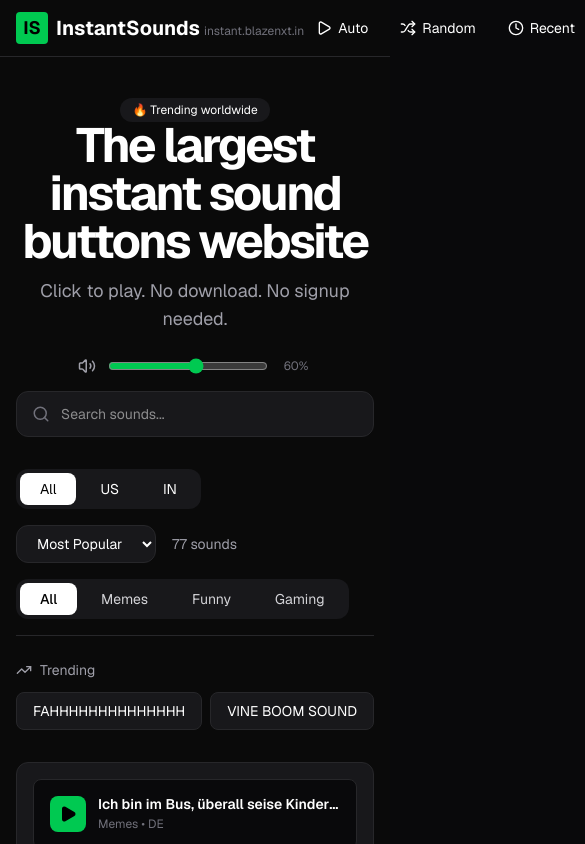
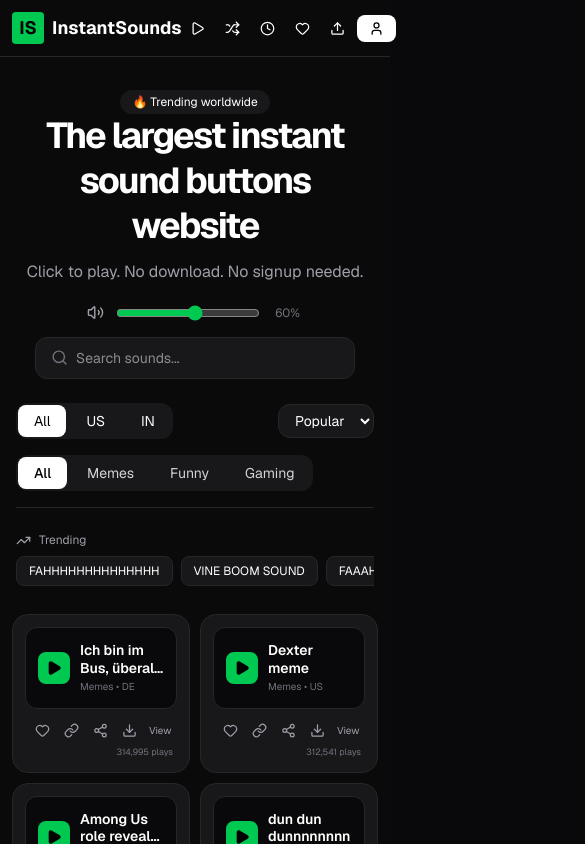
Before and after one commit to blazenxt/InstantSounds, a Next.js app: page / in a window 390 px wide. Shown: the top 844 px of the page, 585 px wide, since content can reach past the window. Built offline with nearby package versions, Linux system fonts and the light colour scheme.

Commit message:
Mobile UI Improvements: Better mobile grid, navbar, and touch experience

```diff
--- a/app/globals.css
+++ b/app/globals.css
@@ -9,53 +9,66 @@ body {
   font-family: var(--font-geist-sans);
 }
 
-/* MyInstants Classic Style */
-.sound-button {
-  transition: all 0.05s linear;
-  border: 1px solid #27272a;
-  background: #18181b;
-}
+/* Mobile-first responsive styles */
 
-.sound-button:hover {
-  background: #27272a;
-  border-color: #3f3f46;
-}
-
-.sound-button:active {
-  background: #3f3f46;
-  transform: scale(0.995);
-}
-
-.icon-btn {
-  transition: color 0.1s ease;
-}
-
-.icon-btn:hover {
-  color: #22c55e;
-}
-
-/* Classic Myinstants grid */
-.sound-grid {
-  display: grid;
-  grid-template-columns: repeat(auto-fill, minmax(260px, 1fr));
-  gap: 12px;
-}
-
-/* Navbar */
-.nav-link {
+/* Sound Card */
+.sound-card {
   transition: all 0.1s ease;
 }
 
-.nav-link:hover {
-  color: #22c55e;
+.sound-card:active {
+  transform: scale(0.985);
 }
 
-/* Search */
-.search-input {
-  transition: border-color 0.2s ease;
+/* Better mobile grid */
+.sound-grid {
+  display: grid;
+  grid-template-columns: repeat(auto-fill, minmax(150px, 1fr));
+  gap: 10px;
 }
 
-.search-input:focus {
-  border-color: #22c55e;
-  outline: none;
+/* Desktop grid */
+@media (min-width: 640px) {
+  .sound-grid {
+    grid-template-columns: repeat(auto-fill, minmax(200px, 1fr));
+    gap: 12px;
+  }
 }
+
+@media (min-width: 1024px) {
+  .sound-grid {
+    grid-template-columns: repeat(auto-fill, minmax(240px, 1fr));
+    gap: 14px;
+  }
+}
+
+/* Navbar mobile optimization */
+@media (max-width: 640px) {
+  .nav-button {
+    padding-left: 0.5rem;
+    padding-right: 0.5rem;
+    font-size: 0.75rem;
+  }
+
+  .nav-button span {
+    display: none;
+  }
+
+  .nav-button svg {
+    margin-right: 0;
+  }
+}
+
+/* Modal mobile friendly */
+@media (max-width: 640px) {
+  .modal {
+    margin: 1rem;
+    max-height: 90vh;
+  }
+}
+
+/* Touch friendly buttons */
+.touch-target {
+  min-height: 44px;
+  min-width: 44px;
+}
--- a/app/page.tsx
+++ b/app/page.tsx
@@ -66,7 +66,7 @@ export default function InstantSounds() {
     return () => window.removeEventListener('keydown', handleKeyDown);
   }, [sounds]);
 
-  // Filtered sounds (using useMemo)
+  // Filtered sounds
   const filteredSounds = useMemo(() => {
     return sounds
       .filter(sound => {
@@ -81,7 +81,7 @@ export default function InstantSounds() {
 
   const favoriteSounds = sounds.filter(s => favorites.includes(s.id));
 
-  // Auto-play logic (now filteredSounds is defined before this)
+  // Auto-play logic
   useEffect(() => {
     if (isAutoPlaying) {
       autoPlayIntervalRef.current = setInterval(() => {
@@ -101,7 +101,6 @@ export default function InstantSounds() {
     };
   }, [isAutoPlaying, filteredSounds]);
 
-  // Play sound + Increase play count
   const playSound = (sound: Sound) => {
     const audioContext = new (window.AudioContext || (window as any).webkitAudioContext)();
     const osc1 = audioContext.createOscillator();
@@ -134,7 +133,6 @@ export default function InstantSounds() {
       setPlayingId(null);
     }, duration);
 
-    // Increment play count
     setSounds(prevSounds =>
       prevSounds.map(s =>
         s.id === sound.id ? { ...s, plays: s.plays + 1 } : s
@@ -223,89 +221,103 @@ export default function InstantSounds() {
 
   return (
     <div className="min-h-screen bg-[#0a0a0a] text-white">
-      {/* Navbar */}
-      <nav className="border-b border-zinc-800 bg-[#0a0a0a]">
-        <div className="max-w-7xl mx-auto px-4 h-14 flex items-center justify-between">
-          <div className="flex items-center gap-3">
+      {/* Navbar - Mobile Optimized */}
+      <nav className="border-b border-zinc-800 bg-[#0a0a0a] sticky top-0 z-50">
+        <div className="max-w-7xl mx-auto px-3 h-14 flex items-center justify-between">
+          <div className="flex items-center gap-2">
             <div className="flex items-center gap-2">
               <div className="w-8 h-8 bg-green-500 rounded flex items-center justify-center">
                 <span className="font-bold text-black text-lg">IS</span>
               </div>
               <div>
-                <span className="font-bold text-xl">InstantSounds</span>
-                <span className="ml-1 text-xs text-zinc-500">instant.blazenxt.in</span>
+                <span className="font-bold text-lg">InstantSounds</span>
               </div>
             </div>
           </div>
 
-          <div className="flex items-center gap-2 text-sm">
-            <button onClick={toggleAutoPlay} className={`flex items-center gap-1.5 px-3 py-1.5 rounded-lg transition-colors ${isAutoPlaying ? 'bg-green-600 text-white' : 'hover:bg-zinc-900'}`} title="Auto Play">
-              {isAutoPlaying ? <Pause size={16} /> : <Play size={16} />} Auto
+          {/* Mobile-friendly navbar buttons */}
+          <div className="flex items-center gap-1 text-sm">
+            <button
+              onClick={toggleAutoPlay}
+              className={`flex items-center gap-1 px-2 py-1.5 rounded-lg transition-colors ${isAutoPlaying ? 'bg-green-600 text-white' : 'hover:bg-zinc-900'}`}
+            >
+              {isAutoPlaying ? <Pause size={15} /> : <Play size={15} />}
+              <span className="hidden sm:inline">Auto</span>
             </button>
-            <button onClick={playRandomSound} className="flex items-center gap-1.5 px-3 py-1.5 hover:bg-zinc-900 rounded-lg" title="Random (R)">
-              <Shuffle size={16} /> Random
+
+            <button onClick={playRandomSound} className="flex items-center gap-1 px-2 py-1.5 hover:bg-zinc-900 rounded-lg">
+              <Shuffle size={15} />
+              <span className="hidden sm:inline">Random</span>
             </button>
-            <button onClick={() => setShowRecentModal(true)} className="flex items-center gap-1.5 px-3 py-1.5 hover:bg-zinc-900 rounded-lg">
-              <Clock size={16} /> Recent
+
+            <button onClick={() => setShowRecentModal(true)} className="flex items-center gap-1 px-2 py-1.5 hover:bg-zinc-900 rounded-lg">
+              <Clock size={15} />
             </button>
-            <button onClick={() => setShowFavoritesModal(true)} className="flex items-center gap-1.5 px-3 py-1.5 hover:bg-zinc-900 rounded-lg">
-              <Heart size={16} /> Favorites
+
+            <button onClick={() => setShowFavoritesModal(true)} className="flex items-center gap-1 px-2 py-1.5 hover:bg-zinc-900 rounded-lg">
+              <Heart size={15} />
+              <span className="hidden sm:inline">Fav</span>
             </button>
-            <button onClick={() => setShowUploadModal(true)} className="flex items-center gap-1.5 px-3 py-1.5 hover:bg-zinc-900 rounded-lg">
-              <Upload size={16} /> Upload
+
+            <button onClick={() => setShowUploadModal(true)} className="flex items-center gap-1 px-2 py-1.5 hover:bg-zinc-900 rounded-lg">
+              <Upload size={15} />
             </button>
-            <button onClick={() => toast.info("Login coming soon")} className="flex items-center gap-1.5 px-4 py-1.5 bg-white text-black rounded-lg text-sm font-medium">
-              <User size={16} /> Login
+
+            <button onClick={() => toast.info("Login coming soon")} className="flex items-center gap-1 px-3 py-1.5 bg-white text-black rounded-lg text-sm font-medium">
+              <User size={15} />
             </button>
           </div>
         </div>
       </nav>
 
-      {/* Hero */}
-      <div className="max-w-3xl mx-auto px-4 pt-10 pb-8 text-center">
+      {/* Hero - Mobile friendly */}
+      <div className="max-w-3xl mx-auto px-4 pt-8 pb-6 text-center">
         <div className="inline px-3 py-1 text-xs bg-zinc-900 rounded-full mb-4">🔥 Trending worldwide</div>
 
-        <h1 className="text-5xl font-bold tracking-tighter mb-3">
-          The largest instant sound buttons website
+        <h1 className="text-4xl sm:text-5xl font-bold tracking-tighter mb-3 leading-tight">
+          The largest instant<br />sound buttons website
         </h1>
-        <p className="text-zinc-400 text-lg">Click to play. No download. No signup needed.</p>
+        <p className="text-zinc-400 text-base">Click to play. No download. No signup needed.</p>
 
-        <div className="mt-6 flex items-center justify-center gap-3 text-sm">
-          <Volume2 size={18} className="text-zinc-400" />
-          <input type="range" min="0.1" max="1" step="0.05" value={volume} onChange={(e) => setVolume(parseFloat(e.target.value))} className="w-40 accent-green-500" />
+        {/* Volume */}
+        <div className="mt-5 flex items-center justify-center gap-3 text-sm">
+          <Volume2 size={17} className="text-zinc-400" />
+          <input type="range" min="0.1" max="1" step="0.05" value={volume} onChange={(e) => setVolume(parseFloat(e.target.value))} className="w-36 accent-green-500" />
           <span className="text-xs text-zinc-500 w-8">{Math.round(volume * 100)}%</span>
         </div>
 
-        <div className="mt-4 max-w-md mx-auto relative">
-          <Search className="absolute left-4 top-3.5 text-zinc-500" size={18} />
-          <input type="text" value={searchTerm} onChange={(e) => setSearchTerm(e.target.value)} placeholder="Search sounds..." className="w-full bg-zinc-900 border border-zinc-800 pl-11 py-3 rounded-xl text-sm focus:outline-none focus:border-green-500" />
+        <div className="mt-4 max-w-xs mx-auto relative">
+          <Search className="absolute left-4 top-3 text-zinc-500" size={17} />
+          <input type="text" value={searchTerm} onChange={(e) => setSearchTerm(e.target.value)} placeholder="Search sounds..." className="w-full bg-zinc-900 border border-zinc-800 pl-10 py-2.5 rounded-xl text-sm focus:outline-none focus:border-green-500" />
         </div>
       </div>
 
-      {/* Filters */}
+      {/* Filters - Mobile friendly */}
       <div className="max-w-7xl mx-auto px-4">
         <div className="flex flex-col gap-4 border-b border-zinc-800 pb-4 mb-6">
-          <div className="flex flex-wrap items-center justify-between gap-4">
-            <div className="flex gap-1 bg-zinc-900 p-1 rounded-xl">
+          <div className="flex flex-wrap items-center justify-between gap-3">
+            {/* Country Tabs */}
+            <div className="flex gap-1 bg-zinc-900 p-0.5 rounded-xl overflow-x-auto">
               {(["All", "US", "IN"] as const).map(c => (
-                <button key={c} onClick={() => setActiveCountry(c)} className={`px-5 py-1.5 text-sm rounded-lg transition-all ${activeCountry === c ? 'bg-white text-black' : 'hover:bg-zinc-800'}`}>
+                <button key={c} onClick={() => setActiveCountry(c)} className={`px-4 py-1.5 text-sm rounded-lg transition-all whitespace-nowrap ${activeCountry === c ? 'bg-white text-black' : 'hover:bg-zinc-800'}`}>
                   {c === "All" ? "All" : c}
                 </button>
               ))}
             </div>
 
-            <div className="flex items-center gap-4">
-              <select value={sortBy} onChange={e => setSortBy(e.target.value as SortOption)} className="bg-zinc-900 border border-zinc-800 px-4 py-2 text-sm rounded-xl">
-                <option value="popular">Most Popular</option>
+            <div className="flex items-center gap-3">
+              <select value={sortBy} onChange={e => setSortBy(e.target.value as SortOption)} className="bg-zinc-900 border border-zinc-800 px-3 py-1.5 text-sm rounded-xl">
+                <option value="popular">Popular</option>
                 <option value="newest">Newest</option>
               </select>
-              <div className="text-sm text-zinc-400">{filteredSounds.length} sounds</div>
+              <div className="text-xs text-zinc-400 hidden sm:block">{filteredSounds.length} sounds</div>
             </div>
           </div>
 
-          <div className="flex gap-1 bg-zinc-900 p-1 rounded-xl w-fit">
+          {/* Category Tabs */}
+          <div className="flex gap-1 bg-zinc-900 p-0.5 rounded-xl overflow-x-auto w-fit">
             {(["All", "Memes", "Funny", "Gaming"] as const).map(cat => (
-              <button key={cat} onClick={() => setActiveCategory(cat)} className={`px-5 py-1.5 text-sm rounded-lg transition-all ${activeCategory === cat ? 'bg-white text-black font-medium' : 'hover:bg-zinc-800 text-zinc-300'}`}>
+              <button key={cat} onClick={() => setActiveCategory(cat)} className={`px-4 py-1.5 text-sm rounded-lg transition-all whitespace-nowrap ${activeCategory === cat ? 'bg-white text-black font-medium' : 'hover:bg-zinc-800 text-zinc-300'}`}>
                 {cat}
               </button>
             ))}
@@ -314,61 +326,60 @@ export default function InstantSounds() {
       </div>
 
       {/* Trending Bar */}
-      <div className="max-w-7xl mx-auto px-4 mb-6">
-        <div className="flex items-center gap-2 mb-3 text-sm text-zinc-400">
-          <TrendingUp size={16} /> Trending
+      <div className="max-w-7xl mx-auto px-4 mb-5">
+        <div className="flex items-center gap-2 mb-2 text-xs text-zinc-400">
+          <TrendingUp size={15} /> Trending
         </div>
         <div className="flex gap-2 overflow-x-auto pb-2">
           {sounds.slice(0, 6).map(sound => (
-            <button key={sound.id} onClick={() => playSound(sound)} className="text-sm whitespace-nowrap px-4 py-2 bg-zinc-900 hover:bg-zinc-800 border border-zinc-800 rounded-lg">
-              {sound.name}
+            <button key={sound.id} onClick={() => playSound(sound)} className="text-xs whitespace-nowrap px-3 py-1.5 bg-zinc-900 hover:bg-zinc-800 border border-zinc-800 rounded-lg">
+              {sound.name.length > 18 ? sound.name.substring(0, 18) + "..." : sound.name}
             </button>
           ))}
         </div>
       </div>
 
-      {/* Sound Grid */}
-      <div className="max-w-7xl mx-auto px-4 pb-16">
-        <div className="grid grid-cols-1 sm:grid-cols-2 md:grid-cols-3 lg:grid-cols-4 gap-3">
+      {/* Sound Grid - Mobile Optimized */}
+      <div className="max-w-7xl mx-auto px-3 pb-16">
+        <div className="grid grid-cols-2 sm:grid-cols-3 md:grid-cols-4 lg:grid-cols-5 gap-2.5">
           {filteredSounds.map(sound => {
             const isFav = favorites.includes(sound.id);
             const isPlaying = playingId === sound.id;
 
             return (
-              <div key={sound.id} className="border border-zinc-800 bg-zinc-900 rounded-xl p-4 flex flex-col">
-                <button onClick={() => playSound(sound)} className="flex-1 flex items-center gap-3 bg-zinc-950 hover:bg-zinc-800 active:bg-zinc-700 border border-zinc-800 px-4 py-4 rounded-lg text-left transition-colors">
-                  <div className="w-9 h-9 rounded-lg bg-green-500 flex items-center justify-center flex-shrink-0">
-                    <Play size={18} className="text-black" fill="currentColor" />
+              <div key={sound.id} className="sound-card border border-zinc-800 bg-zinc-900 rounded-2xl p-3 flex flex-col">
+                <button onClick={() => playSound(sound)} className="flex-1 flex items-center gap-2.5 bg-zinc-950 active:bg-zinc-700 border border-zinc-800 px-3 py-3.5 rounded-xl text-left transition-colors">
+                  <div className="w-8 h-8 rounded-lg bg-green-500 flex items-center justify-center flex-shrink-0">
+                    <Play size={16} className="text-black" fill="currentColor" />
                   </div>
                   <div className="min-w-0 flex-1">
-                    <div className="font-semibold text-sm leading-tight truncate">{sound.name}</div>
-                    <div className="text-xs text-zinc-500 mt-0.5">{sound.category} • {sound.country}</div>
+                    <div className="font-semibold text-sm leading-tight line-clamp-2">{sound.name}</div>
+                    <div className="text-[10px] text-zinc-500 mt-0.5">{sound.category} • {sound.country}</div>
                   </div>
                 </button>
 
-                <div className="flex items-center justify-between mt-3 px-1">
-                  <div className="flex gap-1">
+                <div className="flex items-center justify-between mt-2 px-1">
+                  <div className="flex gap-0.5">
                     <button onClick={() => toggleFavorite(sound.id)} className={`p-1.5 rounded-lg hover:bg-zinc-800 ${isFav ? 'text-red-500' : 'text-zinc-400'}`}>
-                      <Heart size={16} fill={isFav ? "currentColor" : "none"} />
+                      <Heart size={15} fill={isFav ? "currentColor" : "none"} />
                     </button>
                     <button onClick={() => copyLink(sound)} className="p-1.5 text-zinc-400 hover:bg-zinc-800 rounded-lg">
-                      <LinkIcon size={16} />
+                      <LinkIcon size={15} />
                     </button>
                     <button onClick={() => shareSound(sound)} className="p-1.5 text-zinc-400 hover:bg-zinc-800 rounded-lg">
-                      <Share2 size={16} />
+                      <Share2 size={15} />
                     </button>
-                    <button onClick={() => downloadSound(sound)} className="p-1.5 text-zinc-400 hover:bg-zinc-800 hover:text-green-400 rounded-lg" title="Download">
-                      <Download size={16} />
+                    <button onClick={() => downloadSound(sound)} className="p-1.5 text-zinc-400 hover:bg-zinc-800 hover:text-green-400 rounded-lg">
+                      <Download size={15} />
                     </button>
                   </div>
 
-                  <a href={`/instant/${sound.slug}`} className="text-xs text-zinc-400 hover:text-white px-2 py-0.5">
+                  <a href={`/instant/${sound.slug}`} className="text-[10px] text-zinc-400 hover:text-white px-1.5 py-0.5">
                     View
                   </a>
                 </div>
 
-                {/* Play count display */}
-                <div className="text-[10px] text-zinc-500 text-right mt-1 pr-1">
+                <div className="text-[9px] text-zinc-500 text-right mt-0.5 pr-1">
                   {sound.plays.toLocaleString()} plays
                 </div>
               </div>
@@ -382,14 +393,14 @@ export default function InstantSounds() {
       </div>
 
       {/* Footer */}
-      <footer className="border-t border-zinc-800 py-6 text-center text-xs text-zinc-500">
-        Built on instant.blazenxt.in • Myinstants clone • Press R for random
+      <footer className="border-t border-zinc-800 py-5 text-center text-xs text-zinc-500">
+        Built on instant.blazenxt.in • Myinstants clone
       </footer>
 
       {/* Modals */}
       {showUploadModal && (
         <div className="fixed inset-0 bg-black/80 flex items-center justify-center z-[200] p-4">
-          <div className="bg-zinc-900 border border-zinc-700 w-full max-w-md rounded-2xl p-6">
+          <div className="bg-zinc-900 border border-zinc-700 w-full max-w-md rounded-2xl p-6 modal">
             <div className="flex justify-between mb-5">
               <h3 className="font-semibold text-xl">Upload Sound</h3>
               <button onClick={() => setShowUploadModal(false)}><X /></button>
@@ -413,7 +424,7 @@ export default function InstantSounds() {
 
       {showFavoritesModal && (
         <div className="fixed inset-0 bg-black/80 flex items-center justify-center z-[200] p-4">
-          <div className="bg-zinc-900 border border-zinc-700 w-full max-w-lg rounded-2xl overflow-hidden">
+          <div className="bg-zinc-900 border border-zinc-700 w-full max-w-lg rounded-2xl overflow-hidden modal">
             <div className="p-5 border-b border-zinc-700 flex justify-between">
               <div className="font-semibold">Favorites ({favorites.length})</div>
               <button onClick={() => setShowFavoritesModal(false)}><X /></button>
@@ -421,8 +432,8 @@ export default function InstantSounds() {
             <div className="max-h-[60vh] overflow-auto p-4">
               {favoriteSounds.length > 0 ? favoriteSounds.map(s => (
                 <div key={s.id} className="flex justify-between items-center py-3 border-b border-zinc-800 last:border-none">
-                  <div>{s.name}</div>
-                  <div className="flex gap-3">
+                  <div className="text-sm pr-2">{s.name}</div>
+                  <div className="flex gap-3 flex-shrink-0">
                     <button onClick={() => playSound(s)} className="text-green-400"><Play size={16} /></button>
                     <button onClick={() => toggleFavorite(s.id)} className="text-red-400 text-sm">Remove</button>
                   </div>
@@ -435,7 +446,7 @@ export default function InstantSounds() {
 
       {showRecentModal && (
         <div className="fixed inset-0 bg-black/80 flex items-center justify-center z-[200] p-4">
-          <div className="bg-zinc-900 border border-zinc-700 w-full max-w-lg rounded-2xl overflow-hidden">
+          <div className="bg-zinc-900 border border-zinc-700 w-full max-w-lg rounded-2xl overflow-hidden modal">
             <div className="p-5 border-b border-zinc-700 flex justify-between">
               <div className="font-semibold">Recently Played</div>
               <button onClick={() => setShowRecentModal(false)}><X /></button>
```
